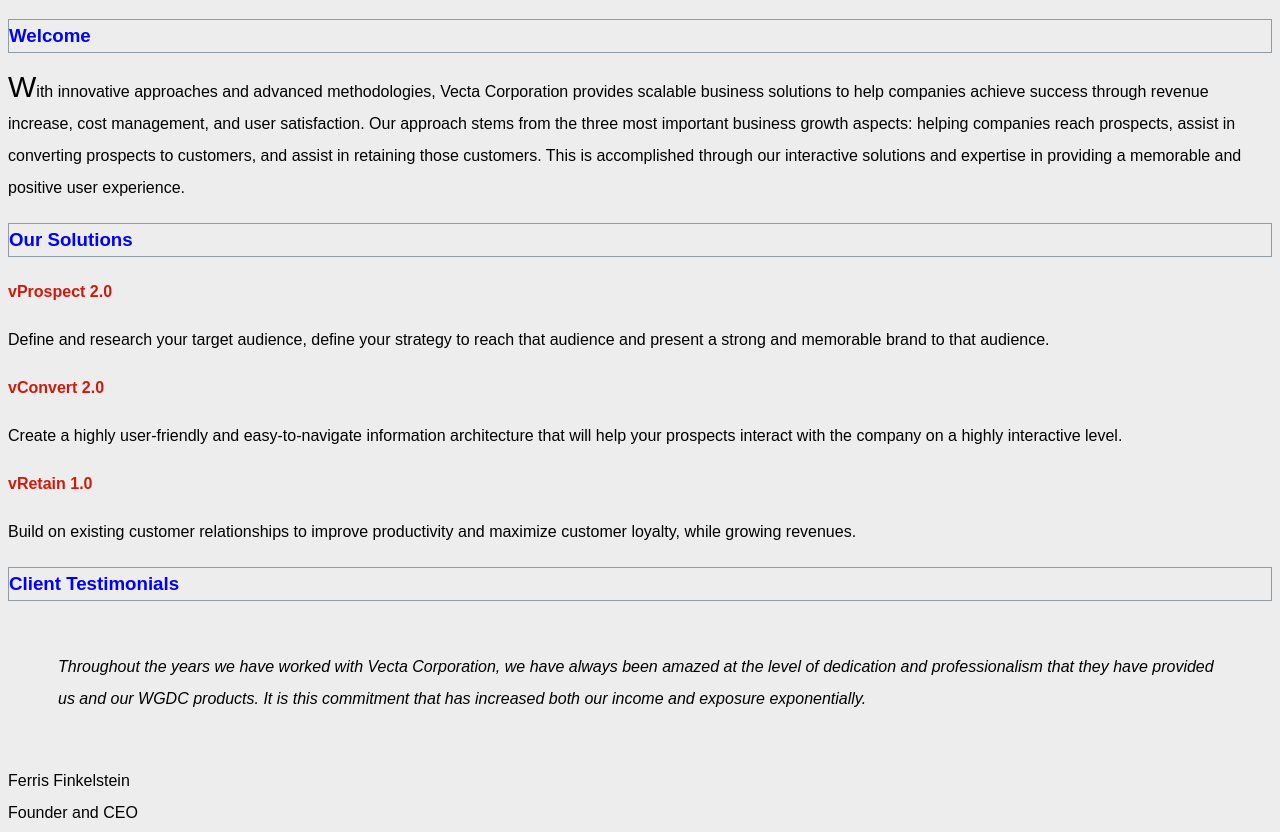
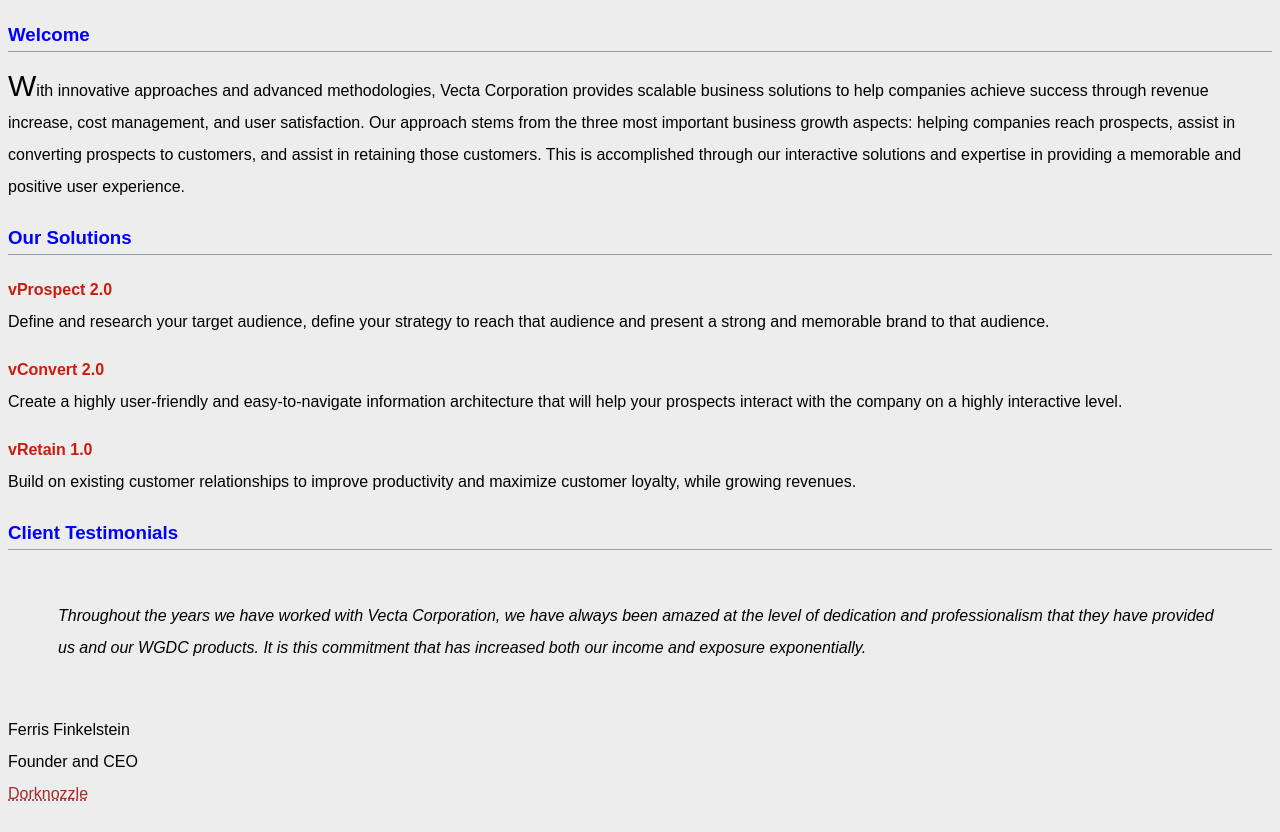
Before and after one commit to Dittuworld/Assignment-3, a plain HTML site: page Part-1/index.html in a window 1280 px wide. Shown: the top 832 px of the page. Drawn offline with Linux system fonts and the light colour scheme.

Commit message:
Assignment 3

```diff
--- a/Part-1/index.html
+++ b/Part-1/index.html
@@ -12,18 +12,20 @@
 <p >With innovative approaches and advanced methodologies, Vecta Corporation provides scalable business solutions to help companies achieve success through revenue increase, cost management, and user satisfaction. Our approach stems from the three most important business growth aspects: helping companies reach prospects, assist in converting prospects to customers, and assist in retaining those customers. This is accomplished through our interactive solutions and expertise in providing a memorable and positive user experience.</p>
 
 <h3>Our Solutions</h3>
-<p class="solution">vProspect 2.0<br></p>
-<p>Define and research your target audience, define your strategy to reach that audience and present a strong and memorable brand to that audience.</p>
-<p class="solution">vConvert 2.0<br></p>
-<p>Create a highly user-friendly and easy-to-navigate information architecture that will help your prospects interact with the company on a highly interactive level.</p>
-<p class="solution">vRetain 1.0<br></p>
-<p>Build on existing customer relationships to improve productivity and maximize customer loyalty, while growing revenues.</p>
+<p class="solution">vProspect 2.0<br>
+Define and research your target audience, define your strategy to reach that audience and present a strong and memorable brand to that audience.</p>
+<p class="solution">vConvert 2.0<br>
+Create a highly user-friendly and easy-to-navigate information architecture that will help your prospects interact with the company on a highly interactive level.</p>
+<p class="solution">vRetain 1.0<br>
+Build on existing customer relationships to improve productivity and maximize customer loyalty, while growing revenues.</p>
 
 <h3>Client Testimonials</h3>
+
 <p id="testimonial1">Throughout the years we have worked with Vecta Corporation, we have always been amazed at the level of dedication and professionalism that they have provided us and our WGDC products. It is this commitment that has increased both our income and exposure exponentially.</p>
 <p>Ferris Finkelstein<br>
-Founder and CEO<br></p>
-<a href="http://www.dorknozzle.com">Dorknozzle</a>
+Founder and CEO<br>
+<a href="http://www.dorknozzle.com">Dorknozzle</a></p>
+
 <p id="testimonial2">Incredible results from an incredible effort by the Vecta Corporation team! We are very pleased with the business benefits we have rceived by working with them.</p>
 <p>Justin Case<br>
 CTO<br>
--- a/Part-1/styles/styles.css
+++ b/Part-1/styles/styles.css
@@ -7,14 +7,14 @@ body {
 
 h3 {
     color: blue;
-    border: 1px solid #929CA4
+    border-bottom: 1px solid #929CA4
 }
 
 p:first-of-type::first-letter {
     font-size: 30px;
 }
 
-.solution {
+.solution::first-line {
     color: #CC1C0D;
     font-weight: bold;
 }
```
